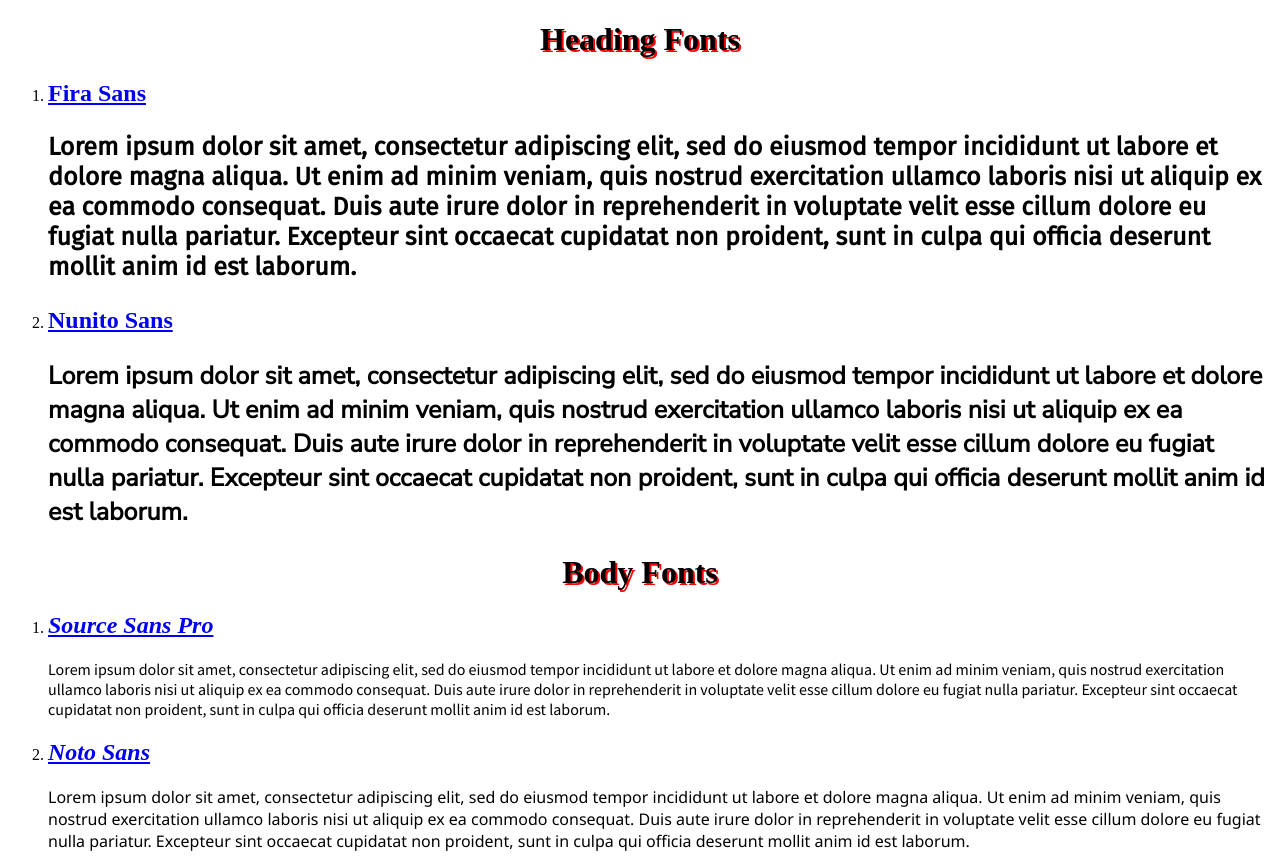
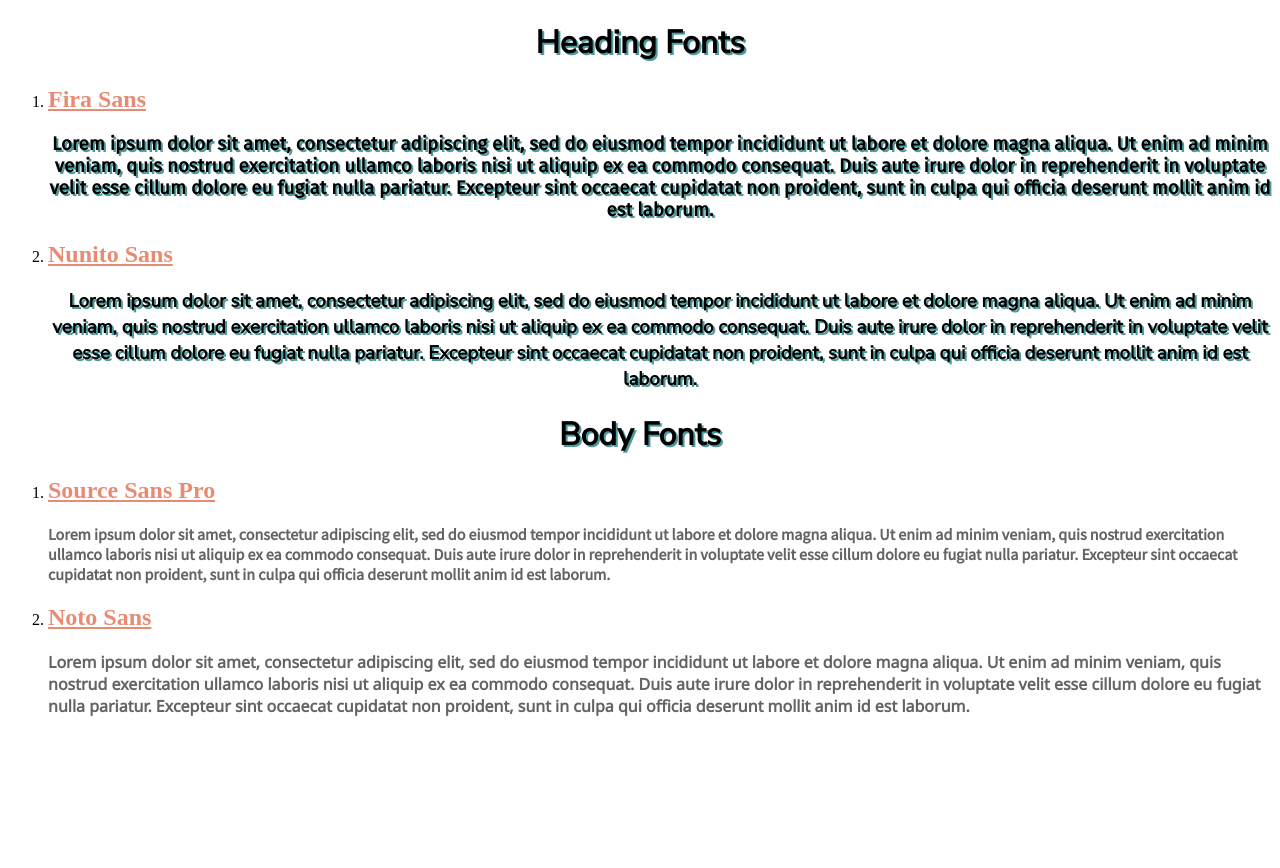
Before and after one commit to jslusar/webapps, a plain HTML site: page fontfun.html in a window 1280 px wide. After the commit the page ends 800 px from the top, so only its background shows below. Drawn offline with Linux system fonts and the light colour scheme.

Commit message:
finished color and font on web portfolio

```diff
--- /dev/null
+++ b/color.css
@@ -0,0 +1,22 @@
+/* color scheme: http://www.colorblender.com/?preloadblend=4D999B74E4E89C6A4EE88B746363639C9C9C
+#74E4E8 = light blue background
+#4D999B = dark blue/green heading shadow color
+#000000 = black for heading text color
+#9C9C9C = darker gray paragraph text color
+#E88B74 = peach hyperlink color (unvisited)
+#9C6A4E = brown hyperlink color (visited)*/
+.color_background{
+    color: #4D999B;
+}
+.color_paragraph{
+    color: #636363 ;
+}
+.color_heading{
+    color: #9C9C9C;
+}
+.color_link{
+    color: #E88B74
+}
+.color_visited{
+    color: #9C6A4E;
+}
--- a/fonts.css
+++ b/fonts.css
@@ -1,3 +1,4 @@
+/*chosen font for paragraphs*/
 .font_sourceSans{
     font-family: "Source Sans Pro", sans-serif;
 }
@@ -7,10 +8,11 @@
 .font_firaSans{
     font-family: "Fira Sans", sans-serif;
 }
+/*chosen font for headings*/
 .font_nunitoSans{
     font-family: "Nunito Sans", sans-serif;
 }
-h3{
+/*h3{
     font-size: 25px
 }
 .font_oblique{
@@ -18,8 +20,35 @@
 }
 .font_italic{
     font-style: italic;
+}*/
+.center{
+    text-align: center;
 }
 h1 {
     text-align: center;
-    text-shadow: 2px 2px #ff0000;
+    text-shadow: 2px 2px #4D999B;
+    font-family: "Nunito Sans", sans-serif;
 }
+h3{
+text-align: center;
+    text-shadow: 2px 2px #4D999B;
+    font-family: "Nunito Sans", sans-serif;
+}
+h4{
+    text-shadow: 2px 2px #4D999B;
+    font-family: "Nunito Sans", sans-serif;
+}
+p{
+    font-family: "Source Sans Pro", sans-serif;
+    font-weight: bold;
+    color: #636363;
+}
+a:link{
+    color: #E88B74;
+}
+a:visited{
+    color: #9C6A4E
+}
+img {
+    border-radius: 50%;
+}
```
Also changed, not shown: index.html (+12 -11 lines).
